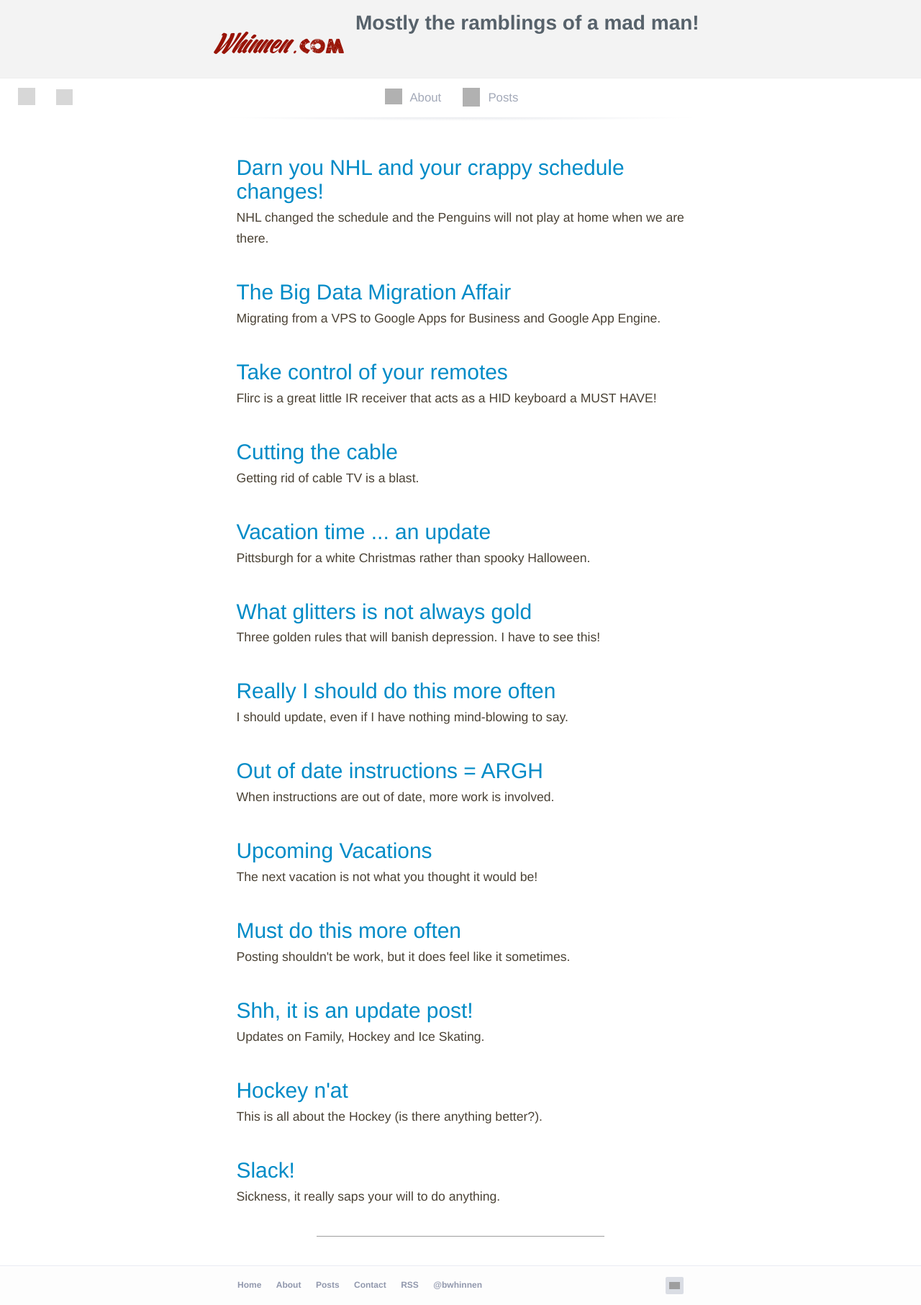
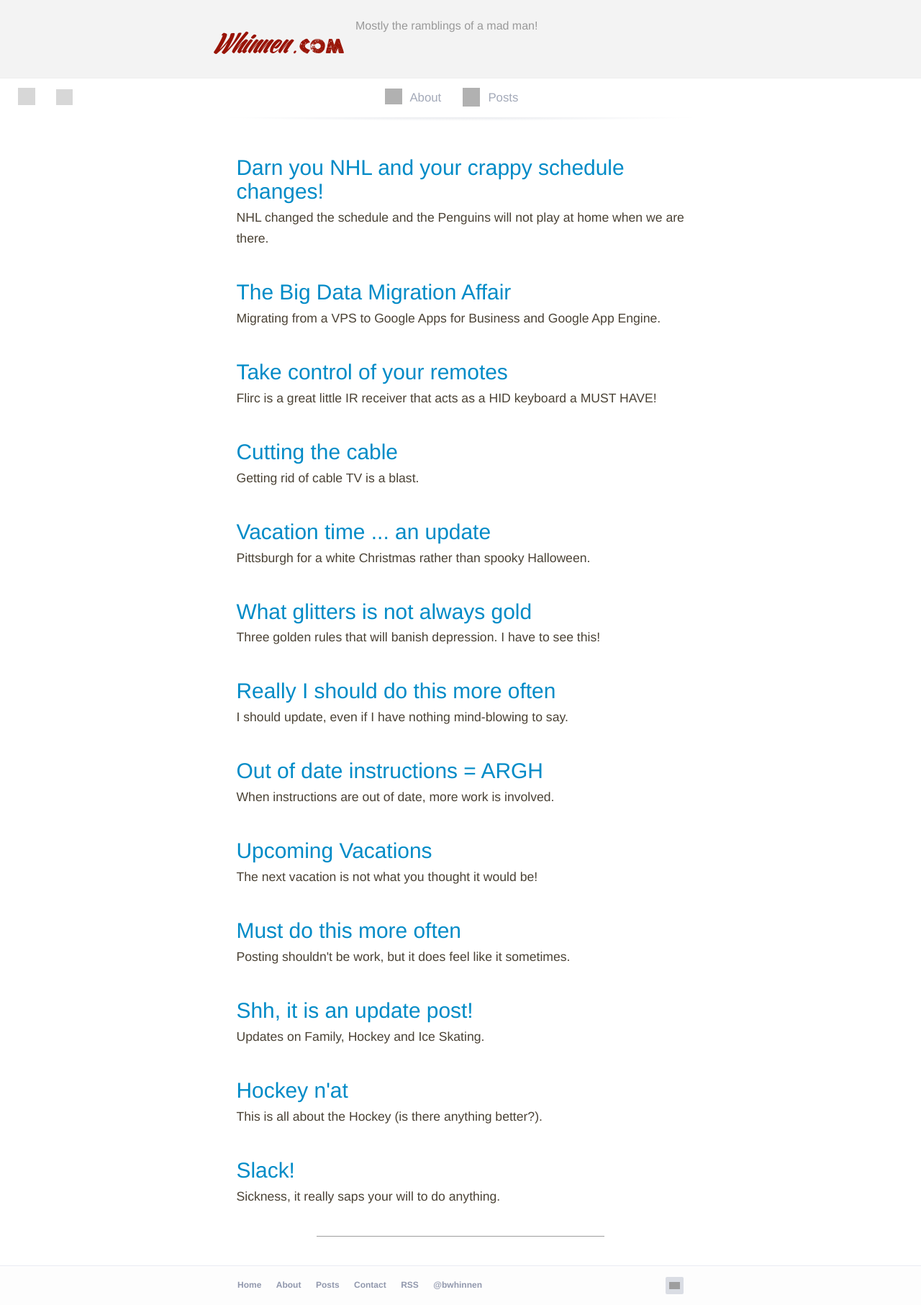
Before and after one commit to bwhinnen/bwhinnen.github.io, a Jekyll site: the page built from index.html, in a window 1280 px wide. Shown: the whole page at 72% size. Built offline with Jekyll 4.4.1, drawn with Linux system fonts in a browser that asks for light colours; nearby versions of some CDN libraries; Markdown is read by kramdown in place of the engine named in the settings; comment, search, counter and statistics services are not loaded; grey boxes are pictures that could not be loaded.

Commit message:
modified:   _layouts/master.html 	modified:   _site/2012/05/hockey_nat.html 	modified:   _site/2012/05/slack.html 	modified:   _site/2012/07/shh-it-is-an-update-post.html 	modified:   _site/2012/10/must-do-this-more-often.html 	modified:   _site/2012/10/out-of-date-instructions-argh.html 	modified:   _site/2012/10/upcoming-vacations.html 	modified:   _site/2013/06/really-i-should-do-this-more-often.html 	modified:   _site/2013/07/cutting-the-cable.html 	modified:   _site/2013/07/take-control-of-your-remotes.html 	modified:   _site/2013/07/vacation-time-an-update.html 	modified:   _site/2013/07/what-glitters-is-not-always-gold.html 	modified:   _site/2013/09/darn-you-nhl-and-your-crappy-schedule-changes.html 	modified:   _site/2013/09/the-big-data-migration-affair.html 	modified:   _site/about.html 	modified:   _site/index.html

```diff
--- a/_layouts/master.html
+++ b/_layouts/master.html
@@ -54,7 +54,8 @@
       <header id="masthead" class="clearfix">
         <a href="/" class="ir stammy " title="Brett Whinnen"></a>
         <hgroup class="intro">
-          <h1>Mostly the ramblings of a mad man!</h1>
+          <h1></h1>
+          <h2>Mostly the ramblings of a mad man!</h2>
         </hgroup>
       </header>
    </div>
```
Also changed, not shown: 15 other files.
